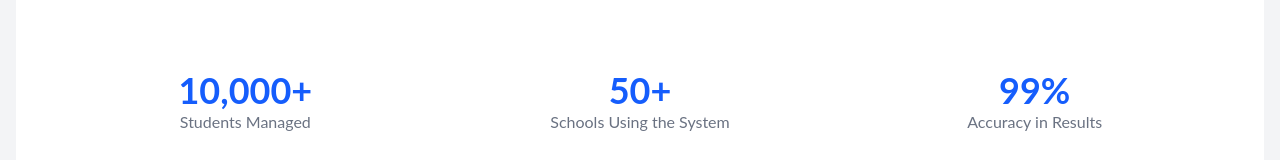
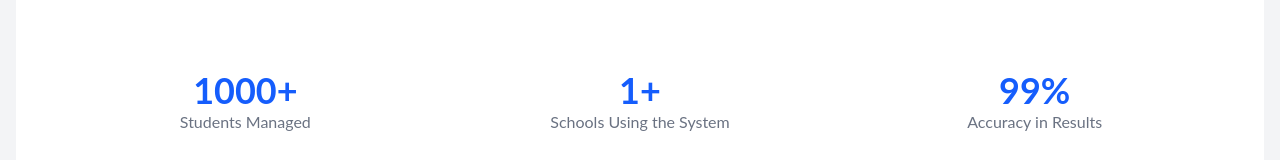
Before and after one commit to GebrekidanM/Academic-result-management, a React (Vite) app in the folder client/: page / in a window 1280 px wide. Shown: the part 558-718 px from the top of the page. Built offline with nearby package versions, Linux system fonts and the light colour scheme; no server answers.

Commit message:
student for every year

```diff
--- a/client/src/pages/LandingPage.jsx
+++ b/client/src/pages/LandingPage.jsx
@@ -170,12 +170,12 @@ const LandingPage = () => {
   <div className="max-w-6xl mx-auto grid md:grid-cols-3 gap-8 text-center">
 
     <div>
-      <h3 className="text-4xl font-bold text-blue-600">10,000+</h3>
+      <h3 className="text-4xl font-bold text-blue-600">1000+</h3>
       <p className="text-gray-500">Students Managed</p>
     </div>
 
     <div>
-      <h3 className="text-4xl font-bold text-blue-600">50+</h3>
+      <h3 className="text-4xl font-bold text-blue-600">1+</h3>
       <p className="text-gray-500">Schools Using the System</p>
     </div>
 
@@ -187,14 +187,12 @@ const LandingPage = () => {
   </div>
 </section>
 
-      {/* 3. ABOUT SECTION (አዲስ የተጨመረ) */}
       <section id="about" className="py-24 px-6 bg-slate-50">
         <div className="max-w-7xl mx-auto">
           <div className="grid md:grid-cols-2 gap-16 items-center">
             <div className="relative">
               <div className="aspect-square bg-blue-100 rounded-[3rem] relative overflow-hidden border-8 border-white shadow-2xl">
                 <div className="absolute inset-0 flex items-center justify-center p-12">
-                   {/* እዚህ ጋር የቡድናችሁ ምስል ወይም የሲስተሙ Dashboard Screenshot ሊገባ ይችላል */}
                    <div className="text-center">
                       <Target className="text-blue-600 mx-auto mb-4" size={60} />
                       <p className="text-slate-400 font-bold uppercase tracking-widest text-sm">Our Mission</p>
```
